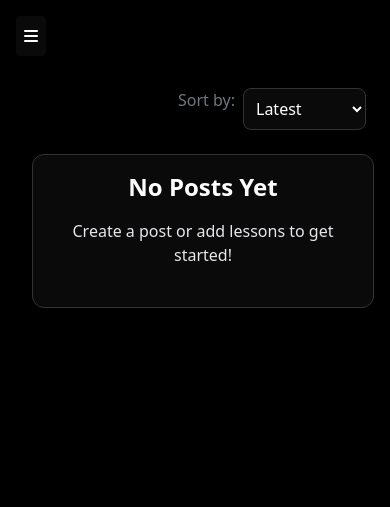
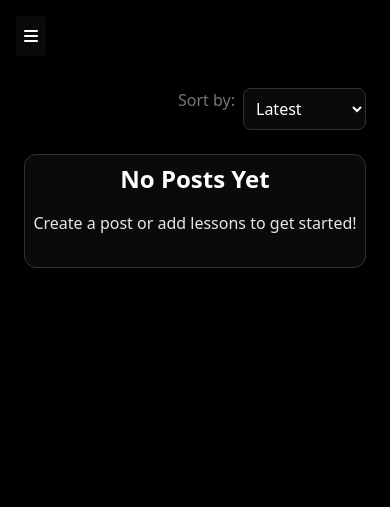
Before and after one commit to MarketExpander99/EduGrok, a Flask app: template templates/home.html.j2 in a window 390 px wide. Shown: the top 507 px of the page. Run offline with Flask 3, Linux system fonts and the light colour scheme; the template is opened without the code that fills it, so the values that code supplies are empty; some libraries are stand-ins or nearby versions.

Commit message:
ui update

```diff
--- a/templates/home.html.j2
+++ b/templates/home.html.j2
@@ -38,7 +38,16 @@
             {% for item in combined %}
                 {% if item.type == 'post' %}
                     {% set post = item %}
-                    <div class="card bg-grok-surface p-4 rounded-xl shadow-lg hover:-translate-y-1 hover:shadow-xl transition-all duration-200 max-w-md mx-auto relative {% if post.is_new %}new-post{% endif %}">
+                    <div class="card bg-grok-surface p-4 rounded-xl shadow-lg hover:-translate-y-1 hover:shadow-xl transition-all duration-200 max-w-md mx-auto relative {% if post.is_new %}new-post{% endif %}" style="
+    padding-left: 0px;
+    padding-right: 0px;
+    border-right-width: 0px;
+    border-left-width: 0px;
+    border-bottom-width: 0px;
+    border-top-width: 0px;
+    padding-top: 0px;
+    padding-bottom: 0px;
+">
                         {% if post.is_new %}
                             <span class="absolute top-2 right-2 w-3 h-3 bg-green-500 rounded-full"></span>
                         {% endif %}
@@ -330,9 +339,9 @@
             .card {
                 width: 100%;
                 max-width: 100%;
-                margin-left: 0.5rem;
-                margin-right: 0.5rem;
-                padding: 1rem;
+                /* margin-left: 0.5rem; */
+                /* margin-right: 0.5rem; */
+                padding: 0.5rem;
             }
         }
     </style>
--- a/templates/post_card.html.j2
+++ b/templates/post_card.html.j2
@@ -95,7 +95,6 @@
     right: -2px;
     bottom: -2px;
     border-radius: 0.75rem; /* Matches rounded-xl */
-    background: linear-gradient(45deg, #ff6f61, #ffd700, #00ffcc, #ff6f61);
     background-size: 400%;
     animation: sparkle 5s linear infinite;
     z-index: -1;
@@ -103,7 +102,7 @@
 
 /* Dark gray background for new posts */
 .bg-grok-surface-light {
-    background-color: #5b5b66; /* Dark gray as specified */
+    background-color: #000000ff; /* Dark gray as specified */
 }
 
 @keyframes sparkle {
--- a/templates/posts.html.j2
+++ b/templates/posts.html.j2
@@ -2,7 +2,7 @@
 <!-- Updates: Updated post cards with grok- classes for theme consistency. Improved interaction buttons and comments section with shadows and transitions. Made consistent with post_card.html.j2 styling. -->
 
 {% for post in posts %}
-    <div id="post-{{ post.id }}" class="card bg-grok-surface p-5 rounded-xl shadow-lg border border-grok-border hover:-translate-y-1 hover:shadow-xl transition-all duration-200 max-w-lg mx-auto mb-6">
+    <div id="post-{{ post.id }}" class=""><!--card bg-grok-surface p-5 rounded-xl shadow-lg border border-grok-border hover:-translate-y-1 hover:shadow-xl transition-all duration-200 max-w-lg mx-auto mb-6">-->
         <div class="flex items-center mb-3">
             <div class="w-10 h-10 rounded-full bg-grok-accent text-grok-text flex items-center justify-center mr-3 font-bold text-sm shadow-sm">
                 {{ post.handle[0] | upper if post.handle else 'U' }}
```
